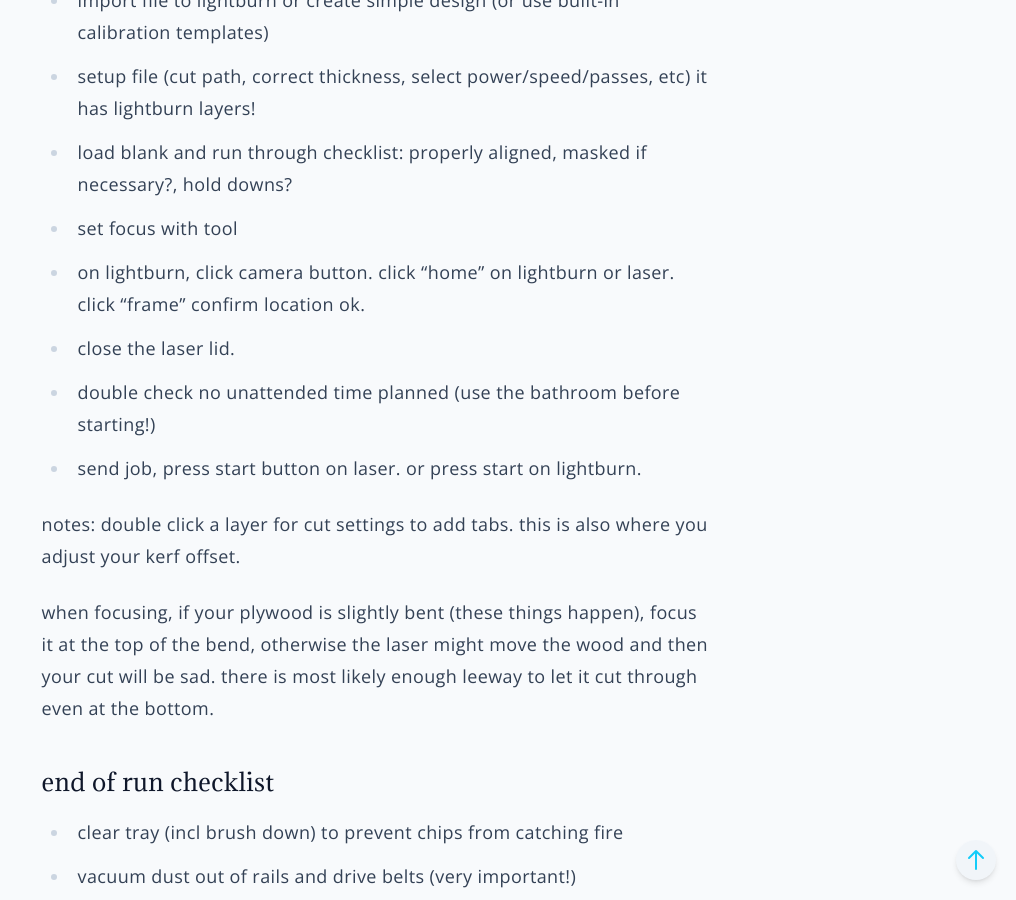
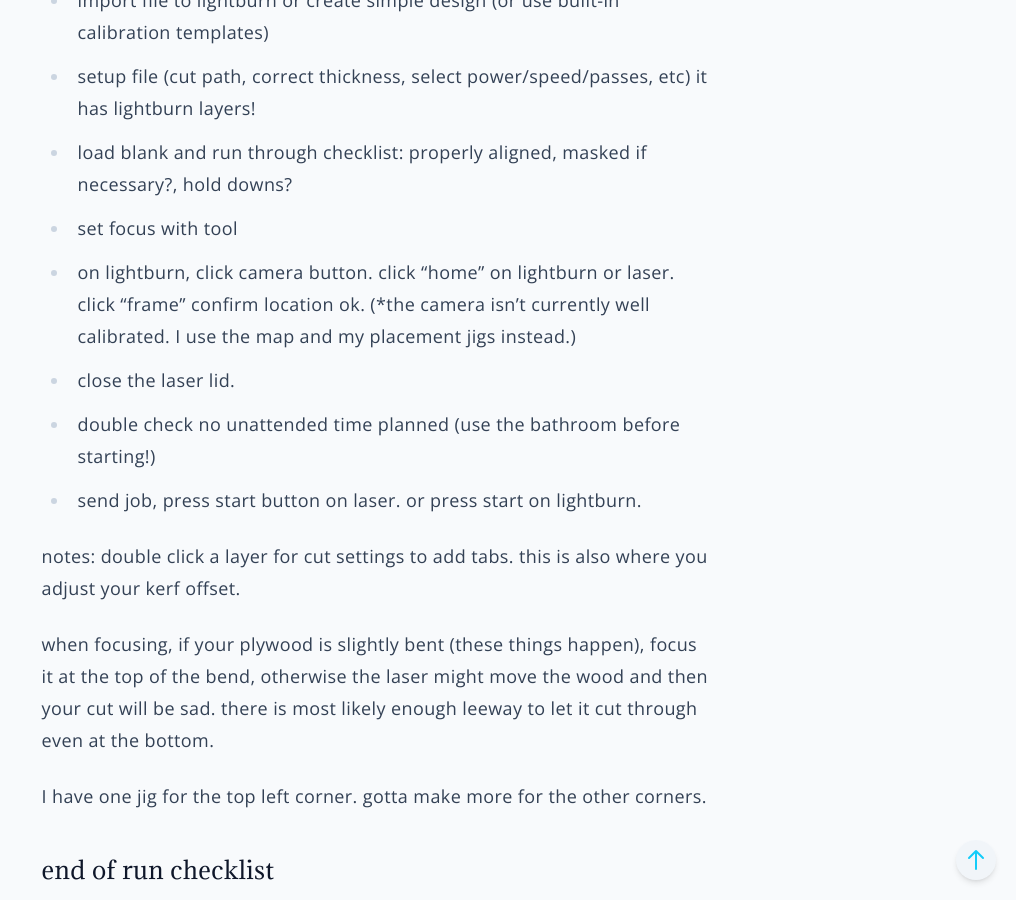
Before and after one commit to paper-engineer/laser-gallery, a Jekyll site: the page built from docs/_pages/instructions.md, in a window 1280 px wide and 900 px high, scrolled down 856 px. Shown: the whole window, without its empty margins (264-1280 px from the left). Built offline with Jekyll 4.4.1, drawn with Linux system fonts in a browser that asks for light colours; some of the changed text lies outside the part shown.

Commit message:
Update instructions.md

```diff
--- a/docs/_pages/instructions.md
+++ b/docs/_pages/instructions.md
@@ -22,7 +22,7 @@ steps to run
 - setup file (cut path, correct thickness, select power/speed/passes, etc) it has lightburn layers!
 - load blank and run through checklist: properly aligned, masked if necessary?, hold downs?
 - set focus with tool
-- on lightburn, click camera button. click "home" on lightburn or laser. click "frame" confirm location ok.
+- on lightburn, click camera button. click "home" on lightburn or laser. click "frame" confirm location ok. (*the camera isn't currently well calibrated. I use the map and my placement jigs instead.)
 - close the laser lid.
 - double check no unattended time planned (use the bathroom before starting!)
 - send job, press start button on laser. or press start on lightburn.
@@ -30,6 +30,8 @@ steps to run
 notes: double click a layer for cut settings to add tabs. this is also where you adjust your kerf offset.
 
 when focusing, if your plywood is slightly bent (these things happen), focus it at the top of the bend, otherwise the laser might move the wood and then your cut will be sad. there is most likely enough leeway to let it cut through even at the bottom.
+
+I have one jig for the top left corner. gotta make more for the other corners.
 
 ### end of run checklist
 
```
Also changed, not shown: other parts of docs/_pages/instructions.md (+2 -0 lines).
